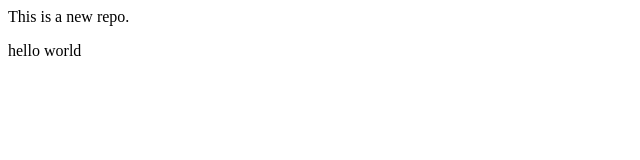
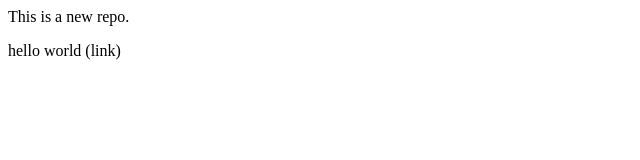
Before and after one commit to Pranav-Singla-code/localrepo, a plain HTML site: page index.html in a window 1280 px wide. Shown: the full height of the page, 0-640 px from the left. Drawn offline with Linux system fonts and the light colour scheme.

```diff
--- a/index.html
+++ b/index.html
@@ -1,2 +1,2 @@
 <p>This is a new repo.</p>
-<p>hello world</p>
+<p>hello world (link)</p>
```
